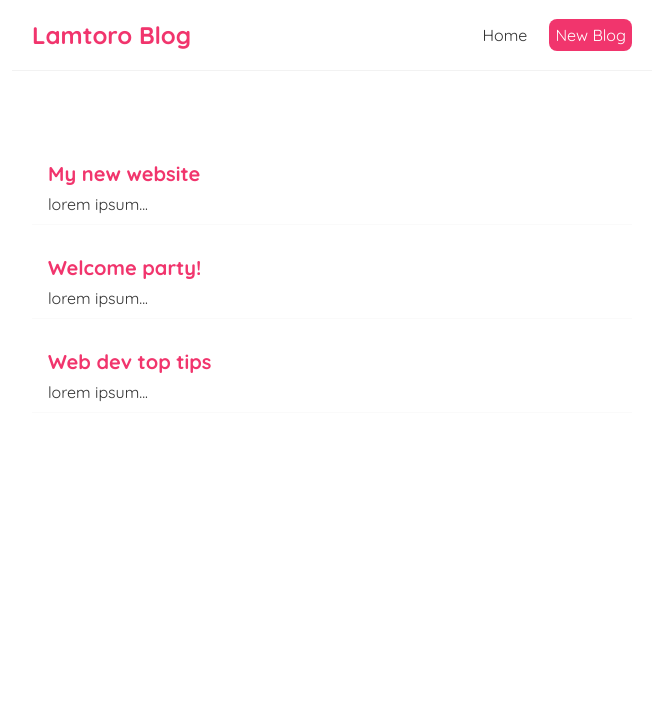
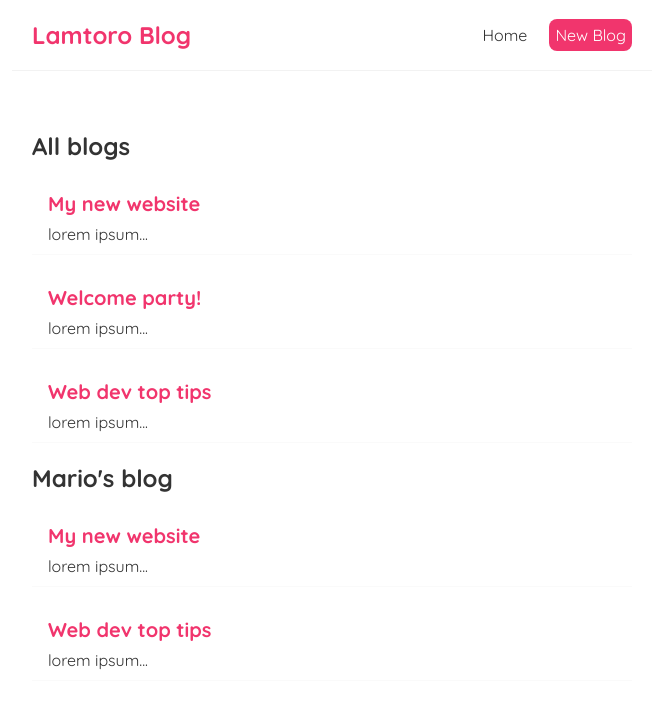
Before and after one commit to Lamtorodo/react-blog, a React (Create React App) app: page / in a window 1280 px wide. Shown: the top 708 px of the page, without its empty margins (308-971 px from the left). Built offline with nearby package versions, Linux system fonts and the light colour scheme; the HTML template or start-up script is replaced by a standard one.

Commit message:
filtering

```diff
--- a/src/BlogList.js
+++ b/src/BlogList.js
@@ -2,6 +2,7 @@ const BlogList = (props) => {
     const blogs = props.blogs;
     return (
         <div className="blog-list">
+            <h2>{props.title}</h2>
             {blogs.map((blog) =>
                 <div className="blog-preview" key={blog.id}>
                     <h2>{blog.title}</h2>
--- a/src/Home.js
+++ b/src/Home.js
@@ -8,7 +8,10 @@ const Home = () => {
       ])
     return (
         <div className="home">
-            <BlogList blogs={blogs}/>
+            <BlogList blogs={blogs} title="All blogs"/>
+            <BlogList blogs={blogs.filter((blog)=>
+                blog.author ==='mario'
+                )} title="Mario's blog"/>
             </div>
     );
 }
```
